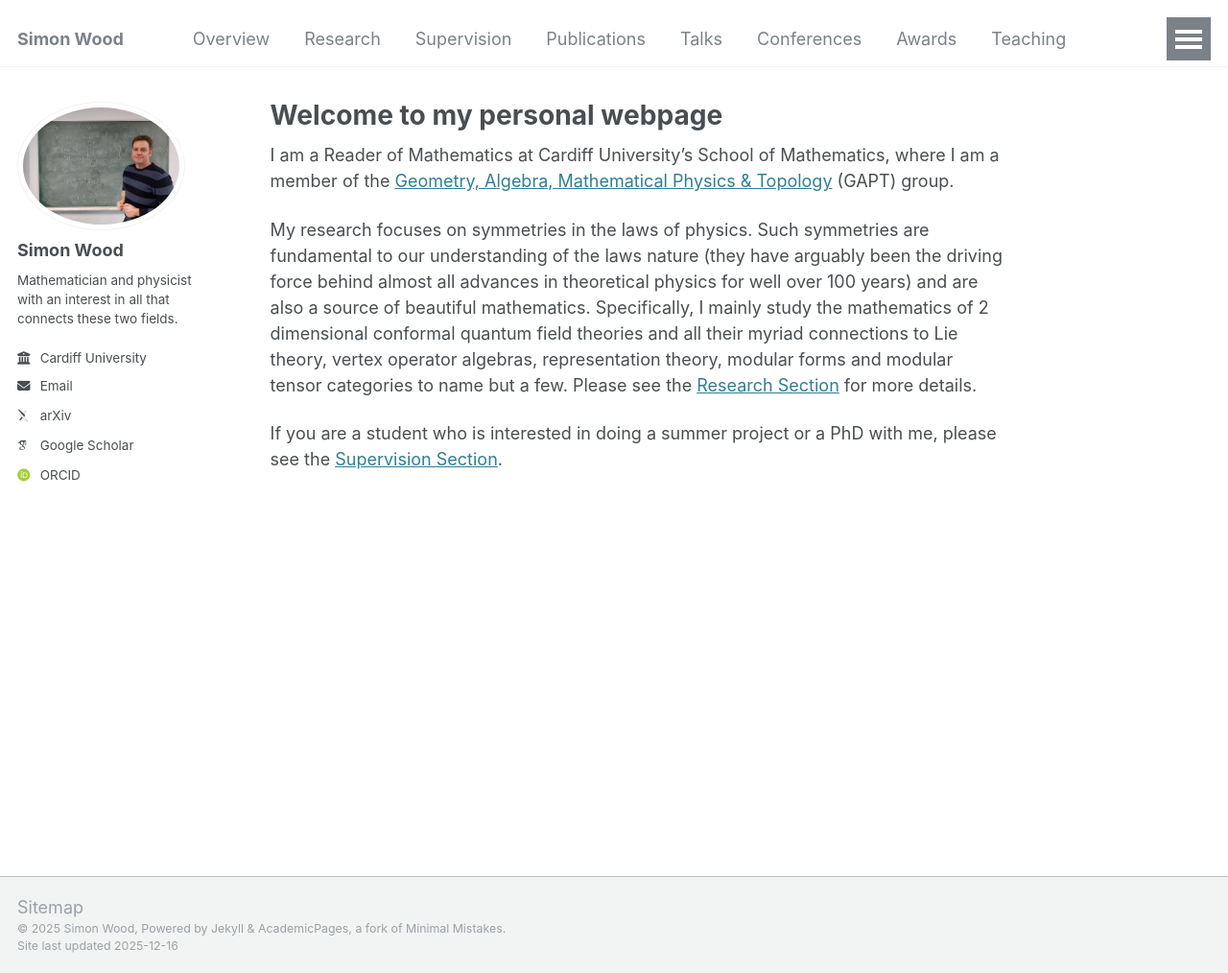
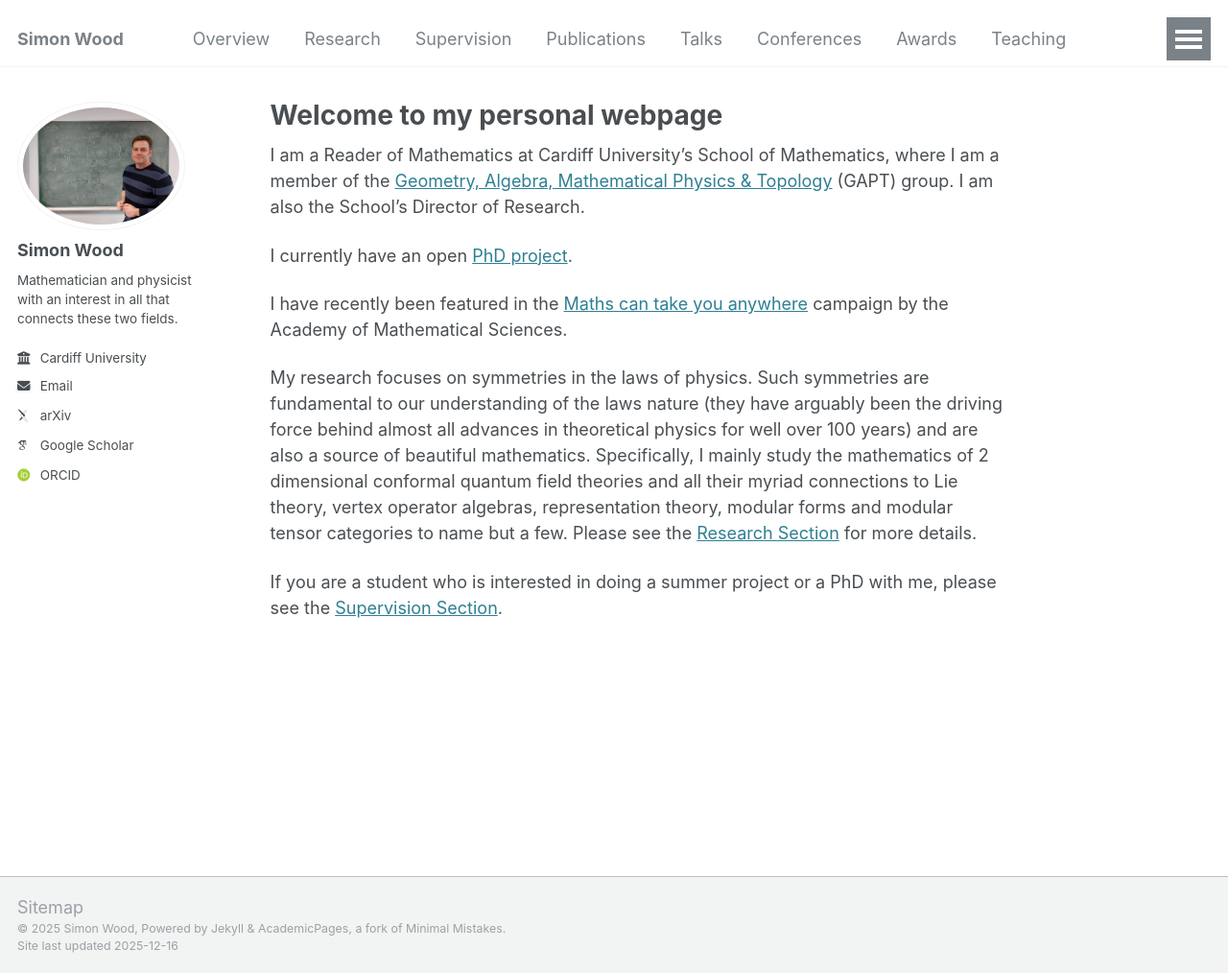
Before and after one commit to simonjwood/simonjwood.github.io, a Jekyll site: the page built from _pages/about.md, in a window 1280 px wide and 1014 px high. Shown: the whole window at 96% size. Built offline with Jekyll 4.4.1, drawn with Linux system fonts in a browser that asks for light colours; some web fonts are replaced.

Commit message:
Update about.md

```diff
--- a/_pages/about.md
+++ b/_pages/about.md
@@ -8,7 +8,11 @@ redirect_from:
 ---
 
 
-I am a Reader of Mathematics at Cardiff University's School of Mathematics, where I am a member of the [Geometry, Algebra, Mathematical Physics & Topology](https://www.cardiff.ac.uk/research/explore/research-units/geometry-algebra-mathematical-physics-and-topology) (GAPT) group.
+I am a Reader of Mathematics at Cardiff University's School of Mathematics, where I am a member of the [Geometry, Algebra, Mathematical Physics & Topology](https://www.cardiff.ac.uk/research/explore/research-units/geometry-algebra-mathematical-physics-and-topology) (GAPT) group. I am also the School's Director of Research.
+
+I currently have an open [PhD project](https://www.findaphd.com/phds/project/epsrc-dla-studentship-monoidal-categories-in-mathematical-physics/?p189865).
+
+I have recently been featured in the [Maths can take you anywhere](https://www.acadmathsci.org.uk/maths-can-take-you-anywhere/dr-simon-wood/) campaign by the Academy of Mathematical Sciences.
 
 My research focuses on symmetries in the laws of physics. Such symmetries are fundamental to our understanding of the laws nature (they have arguably been the driving force behind almost all advances in theoretical physics for well over 100 years) and are also a source of beautiful mathematics. Specifically, I mainly study the mathematics of 2 dimensional conformal quantum field theories and all their myriad connections to Lie theory, vertex operator algebras, representation theory, modular forms and modular tensor categories to name but a few. Please see the [Research Section](/research/) for more details.
 
```
